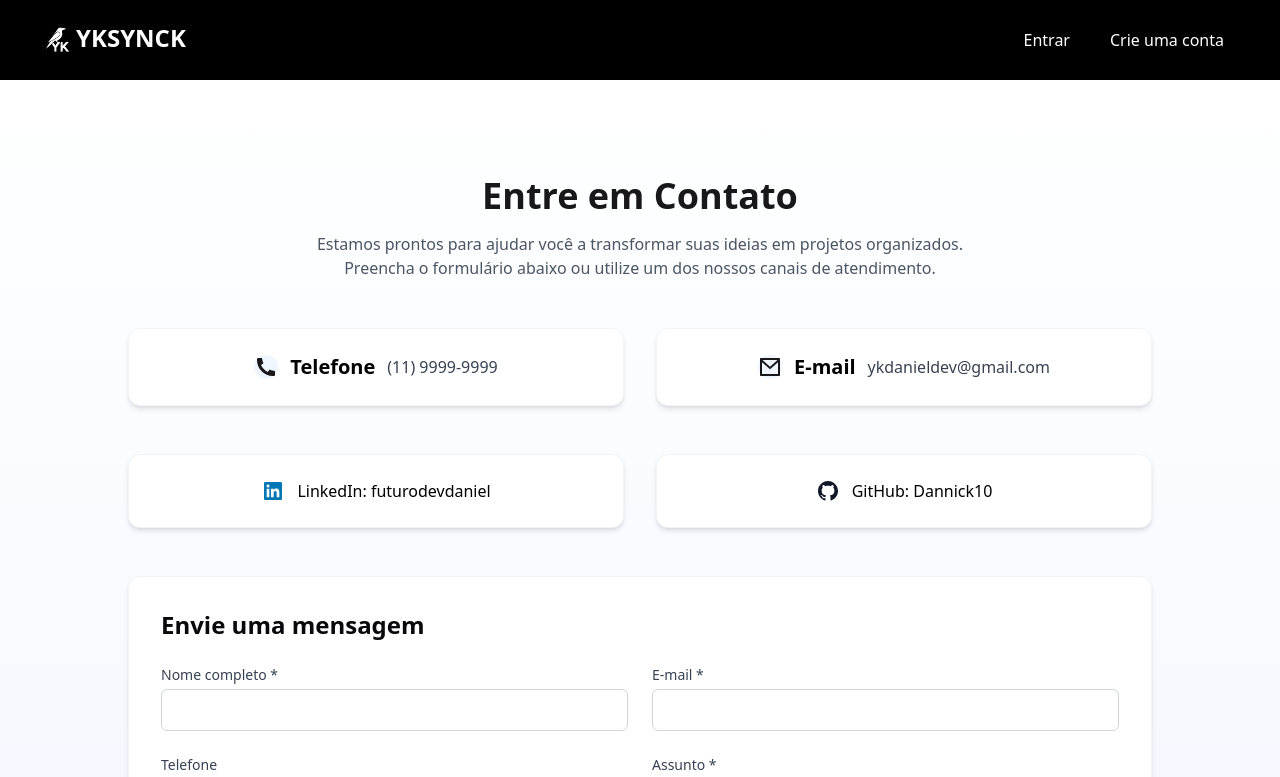
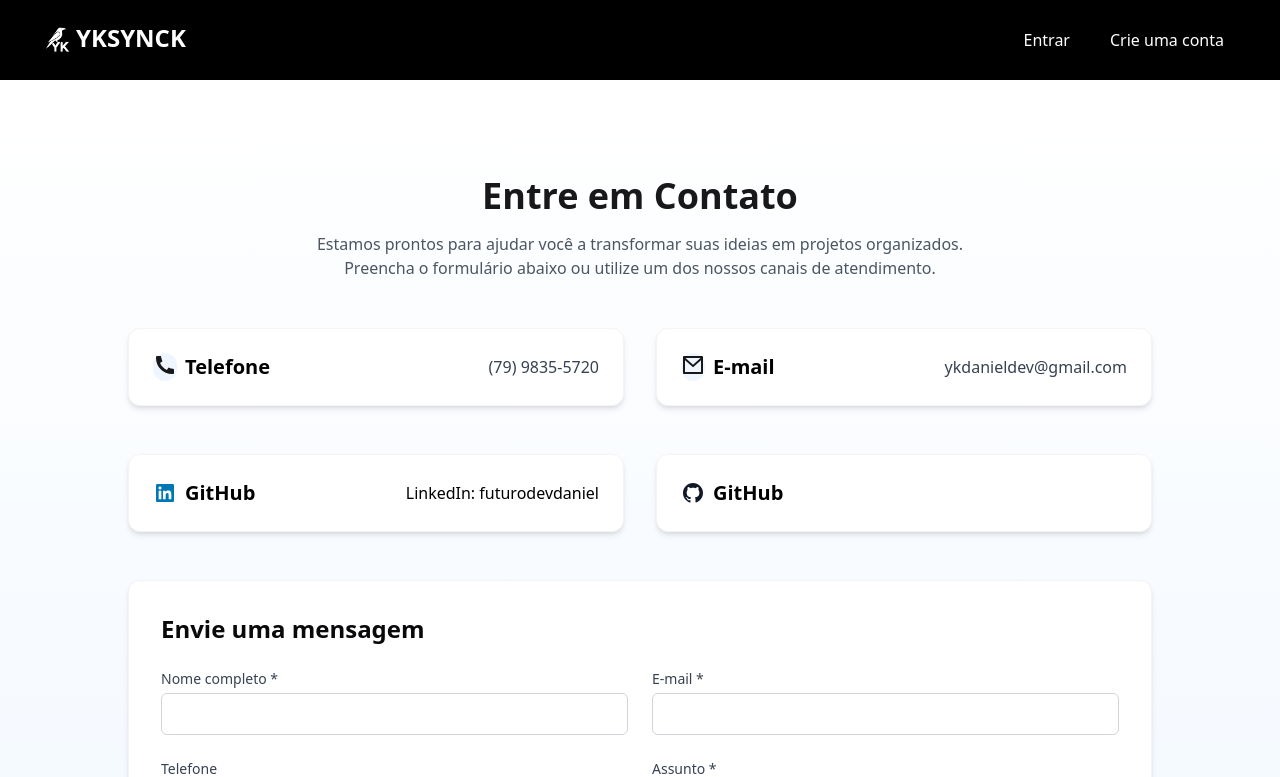
Before and after one commit to Dannick10/yksync_frontend, a Next.js app: page /contato in a window 1280 px wide. Shown: the top 777 px of the page. Built offline with nearby package versions, Linux system fonts and the light colour scheme; no server answers.

Commit message:
feat/recurs add link

```diff
--- a/src/app/(public)/components/CTASection.tsx
+++ b/src/app/(public)/components/CTASection.tsx
@@ -29,7 +29,7 @@ const CTASection = () => {
         >
           <Link
             href="/register"
-            className="inline-block px-10 py-4 bg-black text-white rounded-lg font-medium hover:bg-gray-800 transition-all shadow-md hover:shadow-lg transform hover:-translate-y-1"
+            className="inline-block px-10 py-4 bg-black text-white rounded-lg font-medium hover:bg-gray-800 transition-all shadow-md hover:shadow-lg transform hover:-translate-y-1 w-full md:w-auto"
           >
             Comece aqui
           </Link>
--- a/src/app/(public)/contato/page.tsx
+++ b/src/app/(public)/contato/page.tsx
@@ -86,13 +86,15 @@ export default function ContatoPage() {
               whileInView={{ opacity: 1, y: 0 }}
               viewport={{ once: true }}
               transition={{ duration: 0.5, delay: 0 }}
-              className="flex-1 bg-white p-6 rounded-xl shadow-md border border-gray-100 flex items-center justify-center gap-3 hover:shadow-lg transition-all"
+              className="flex-1 bg-white p-6 rounded-xl shadow-md border border-gray-100 flex items-center justify-between gap-3 hover:shadow-lg transition-all "
             >
+              <div className="flex gap-2">
                 <div className="bg-blue-50  rounded-full text-zinc-900">
                   <RiPhoneFill className="h-6 w-6" />
                 </div>
-              <h2 className="text-xl font-semibold ">Telefone</h2>
-              <p className="text-gray-700">(11) 9999-9999</p>
+                <span className="text-xl font-semibold ">Telefone</span>
+              </div>
+              <p className="text-gray-700">(79) 9835-5720</p>
             </motion.div>
 
             <motion.div
@@ -100,12 +102,14 @@ export default function ContatoPage() {
               whileInView={{ opacity: 1, y: 0 }}
               viewport={{ once: true }}
               transition={{ duration: 0.5, delay: 0.1 }}
-              className="flex-1 bg-white p-6 rounded-xl shadow-md border border-gray-100 flex items-center justify-center gap-3 hover:shadow-lg transition-all"
+              className="flex-1 bg-white p-6 rounded-xl shadow-md border border-gray-100 flex items-center justify-between gap-3 hover:shadow-lg transition-all "
             >
+              <div className="flex gap-2">
                 <div className="bg-blue-50 rounded-full  text-zinc-900">
                   <RiMailLine className="h-6 w-6" />
                 </div>
-              <h2 className="text-xl font-semibold ">E-mail</h2>
+                <span className="text-xl font-semibold ">E-mail</span>
+              </div>
               <p className="text-gray-700">ykdanieldev@gmail.com</p>
             </motion.div>
           </div>
@@ -123,15 +127,21 @@ export default function ContatoPage() {
                 transition={{ duration: 0.5, delay: 0 }}
                 whileHover={{ scale: 1.03 }}
                 rel="noopener noreferrer"
-                className="flex-1 bg-white p-6 rounded-xl shadow-md border border-gray-100 flex items-center justify-center gap-3 hover:shadow-lg transition-all"
+                className="flex-1 bg-white p-6 rounded-xl shadow-md border border-gray-100 flex items-center gap-3 hover:shadow-lg transition-all justify-between"
               >
+                <div className="flex items-center justify-center gap-2">
                   <RiLinkedinBoxFill className="h-6 w-6 text-[#0077B5]" />
+                  <span className="text-xl font-semibold ">GitHub</span>
+                </div>
                 <span className="font-medium">LinkedIn: futurodevdaniel</span>
               </motion.div>
             </Link>
 
-            <Link href={"https://github.com/Dannick10"} target="_blank"
-            className="w-full">
+            <Link
+              href={"https://github.com/Dannick10"}
+              target="_blank"
+              className="w-full"
+            >
               <motion.div
                 initial={{ opacity: 0, y: 20 }}
                 whileInView={{ opacity: 1, y: 0 }}
@@ -139,10 +149,12 @@ export default function ContatoPage() {
                 transition={{ duration: 0.5, delay: 0.1 }}
                 whileHover={{ scale: 1.03 }}
                 rel="noopener noreferrer"
-                className="flex-1 bg-white p-6 rounded-xl shadow-md border border-gray-100 flex items-center justify-center gap-3 hover:shadow-lg transition-all"
+                className="flex-1 bg-white p-6 rounded-xl shadow-md border border-gray-100 flex items-center justify-between gap-3 hover:shadow-lg transition-all"
               >
+                <div className="flex items-center justify-center gap-2">
                   <RiGithubFill className="h-6 w-6 text-gray-900" />
-                <span className="font-medium">GitHub: Dannick10</span>
+                  <span className="text-xl font-semibold ">GitHub</span>
+                </div>
               </motion.div>
             </Link>
           </div>
--- a/src/app/(public)/recursos/page.tsx
+++ b/src/app/(public)/recursos/page.tsx
@@ -239,7 +239,7 @@ export default function RecursosPage() {
                 Criar minha conta
               </button>
             </Link>
-            <Link href={"/services"}>
+            <Link href={"/servicos"}>
               <button className="flex items-center justify-center px-8 py-3 bg-white border border-zinc-200 font-bold rounded-lg text-lg shadow-lg hover:shadow-xl transition-all disabled:opacity-70 w-full">
                 Conhecer serviços
               </button>
--- a/src/app/(public)/sobre/page.tsx
+++ b/src/app/(public)/sobre/page.tsx
@@ -1,7 +1,13 @@
+"use client";
+
+import { RootState } from "@/redux/store";
 import Image from "next/image";
 import Link from "next/link";
+import { useSelector } from "react-redux";
 
 export default function SobrePage() {
+  const { user } = useSelector((state: RootState) => state.user);
+
   return (
     <div className="container mx-auto px-4 py-12">
       <div className="max-w-5xl mx-auto">
@@ -98,11 +104,19 @@ export default function SobrePage() {
             para dar vida a suas ideias. Cadastre-se agora e leve seus projetos
             para o próximo nível.
           </p>
-          <Link href={"/sign"}>
-            <button className="flex items-center justify-center px-8 py-3 bg-zinc-950 text-white font-bold rounded-lg text-lg shadow-lg hover:shadow-xl transition-all disabled:opacity-70 mx-auto w-full md:w-auto">
-              Criar minha conta
-            </button>
-          </Link>
+          {user ? (
+            <Link href={"/dashboard"}>
+              <button className="flex items-center justify-center px-8 py-3 bg-zinc-950 text-white font-bold rounded-lg text-lg shadow-lg hover:shadow-xl transition-all disabled:opacity-70 mx-auto w-full md:w-auto">
+                ir para Dashboard
+              </button>
+            </Link>
+          ) : (
+            <Link href={"/register"}>
+              <button className="flex items-center justify-center px-8 py-3 bg-zinc-950 text-white font-bold rounded-lg text-lg shadow-lg hover:shadow-xl transition-all disabled:opacity-70 mx-auto w-full md:w-auto">
+                Criar minha conta
+              </button>
+            </Link>
+          )}
         </div>
       </div>
     </div>
```
Lines whose indentation alone changed are shown as unchanged.
